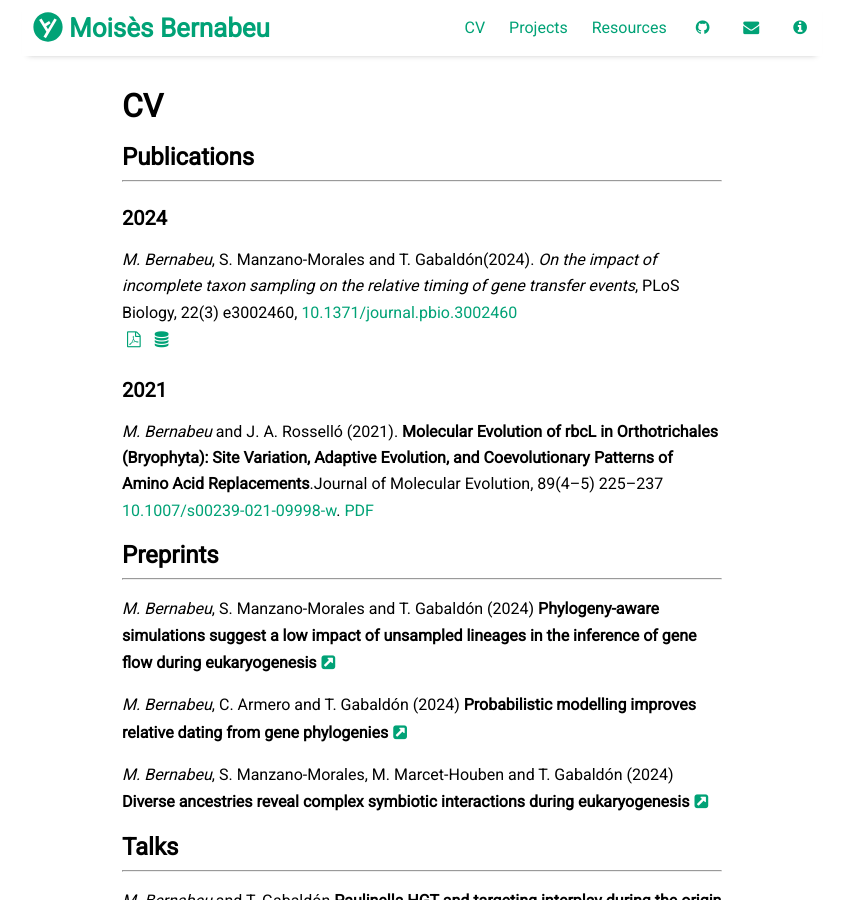
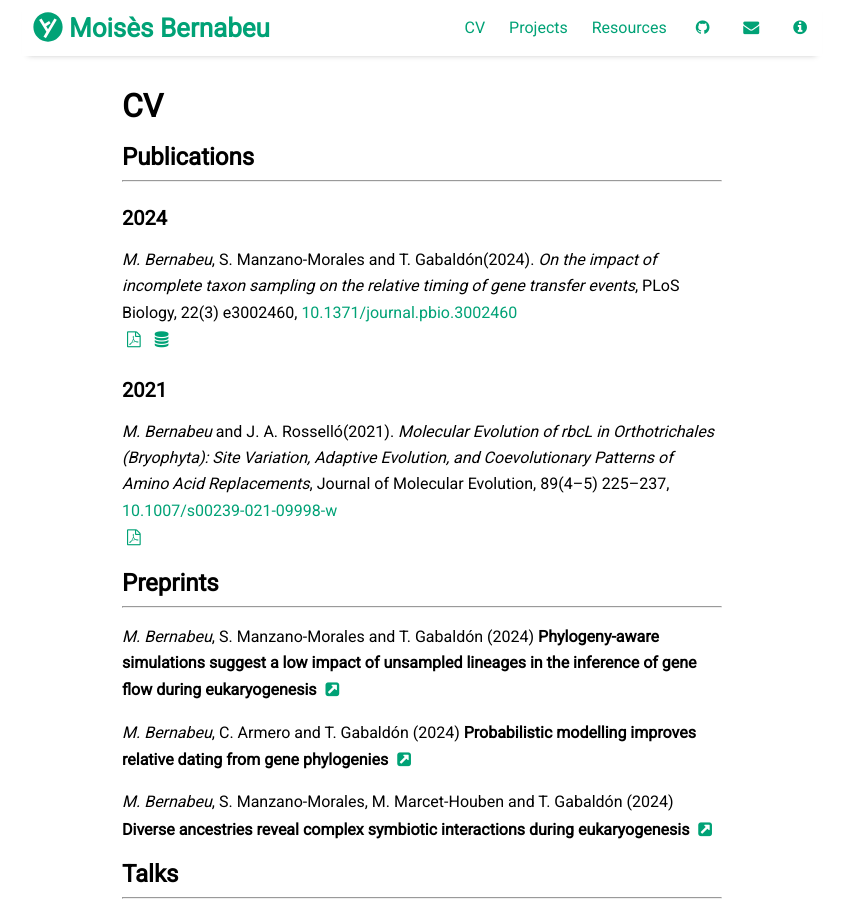
Before and after one commit to moibernabeu/moibernabeu.github.io, a Jekyll site: the page built from pages/cv.md, in a window 1280 px wide and 900 px high. Shown: the whole window, without its empty margins (218-1061 px from the left). Built offline with Jekyll 4.4.1, drawn with Linux system fonts in a browser that asks for light colours; nearby versions of some CDN libraries.

```diff
--- a/pages/cv.md
+++ b/pages/cv.md
@@ -15,22 +15,20 @@ order: 2
 [<i class='fa fa-database'></i>](https://www.doi.org/10.5281/zenodo.10252240)
 
 ### 2021
-*M. Bernabeu* and J. A. Rosselló (2021).
-**Molecular Evolution of rbcL in Orthotrichales (Bryophyta): Site Variation, Adaptive Evolution, and Coevolutionary Patterns of Amino Acid Replacements**.Journal of Molecular Evolution, 89(4–5) 225–237\\
-[10.1007/s00239-021-09998-w](https://doi.org/10.1007/s00239-021-09998-w).
-[PDF](https://drive.google.com/uc?export=download&id=14k4oapOk2zy-sgbLCYYCnVh3_LQIom4l)
+*M. Bernabeu* and J. A. Rosselló(2021). *Molecular Evolution of rbcL in Orthotrichales (Bryophyta): Site Variation, Adaptive Evolution, and Coevolutionary Patterns of Amino Acid Replacements*, Journal of Molecular Evolution, 89(4–5) 225–237, [10.1007/s00239-021-09998-w](https://www.doi.org/10.1007/s00239-021-09998-w)\\
+[<i class='fa fa-file-pdf-o'></i>](https://drive.google.com/uc?export=download&id=14k4oapOk2zy-sgbLCYYCnVh3_LQIom4l)
 
 
 ## Preprints
 ---
 *M. Bernabeu*, S. Manzano-Morales and T. Gabaldón (2024)
-**Phylogeny-aware simulations suggest a low impact of unsampled lineages in the inference of gene flow during eukaryogenesis**[<i class='fa fa-external-link-square'></i>](10.1101/2024.10.04.616067)
+**Phylogeny-aware simulations suggest a low impact of unsampled lineages in the inference of gene flow during eukaryogenesis** [<i class='fa fa-external-link-square'></i>](https://www.doi.org/10.1101/2024.10.04.616067)
 
 *M. Bernabeu*, C. Armero and T. Gabaldón (2024)
-**Probabilistic modelling improves relative dating from gene phylogenies**[<i class='fa fa-external-link-square'></i>](10.1101/2024.09.30.615760)
+**Probabilistic modelling improves relative dating from gene phylogenies** [<i class='fa fa-external-link-square'></i>](https://www.doi.org/10.1101/2024.09.30.615760)
 
 *M. Bernabeu*, S. Manzano-Morales, M. Marcet-Houben and T. Gabaldón (2024)
-**Diverse ancestries reveal complex symbiotic interactions during eukaryogenesis**[<i class='fa fa-external-link-square'></i>](10.1101/2024.10.14.618062)
+**Diverse ancestries reveal complex symbiotic interactions during eukaryogenesis** [<i class='fa fa-external-link-square'></i>](https://www.doi.org/10.1101/2024.10.14.618062)
 
 
 ## Talks
```
